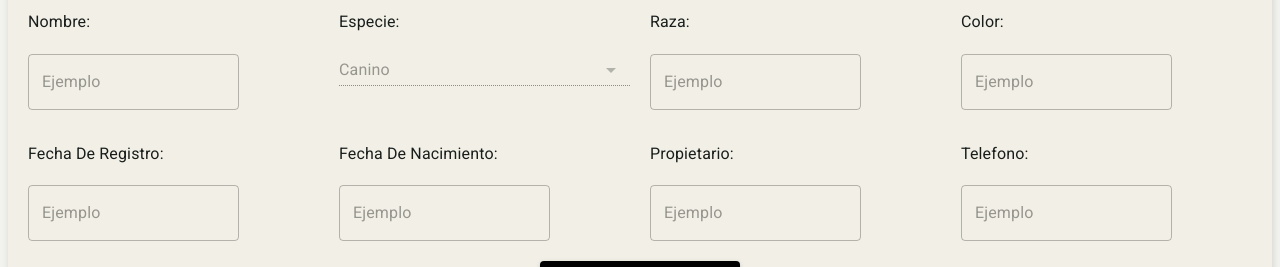
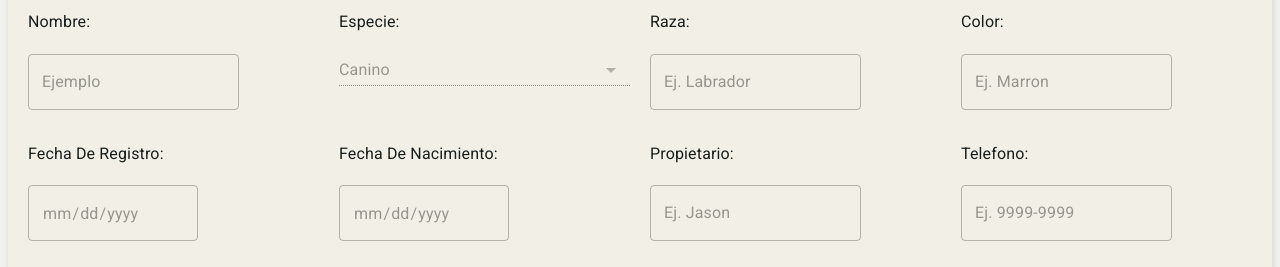
Before and after one commit to sharoncar1121/ProyectoPW, a React (Vite) app: page /Perfil in a window 1280 px wide. Shown: the part 536-803 px from the top of the page. Built offline with nearby package versions, Linux system fonts and the light colour scheme.

Commit message:
cambios visuales

```diff
--- a/src/components/Filtro.jsx
+++ b/src/components/Filtro.jsx
@@ -32,7 +32,6 @@ export const Filtro = ({ onFilterChange }) => {
 
       <FormControl component="fieldset">
         <RadioGroup aria-label="filtro" name="filtro" value={selectedFilter} onChange={handleRadioChange}>
-          <FormControlLabel value="id" control={<Radio />} label="ID" style={{ marginBottom: '10px' }} />
           <FormControlLabel value="raza" control={<Radio />} label="Raza" style={{ marginBottom: '10px' }} />
           <FormControlLabel value="nombre" control={<Radio />} label="Nombre" style={{ marginBottom: '10px' }} />
           <FormControlLabel value="fechaRegistro" control={<Radio />} label="Fecha de Registro" style={{ marginBottom: '10px' }} />
--- a/src/components/UltimoExpeCreados.jsx
+++ b/src/components/UltimoExpeCreados.jsx
@@ -18,7 +18,7 @@ const DataApi = [
   ['https://encrypted-tbn0.gstatic.com/images?q=tbn:ANd9GcRijJuisnRc0CoMe8S4vCd4khXkefl6wj3P5gfdmnDSOcP_lY5Sbr_B6enB5DlX9J6M--M&usqp=CAU', 'Rex','12-03-2024'],
   ['https://t1.ea.ltmcdn.com/es/posts/7/4/3/como_ayudar_a_un_gatito_a_defecar_20347_600.jpg', 'Manchas','12-03-2024' , 'canino', 'Persa', 'Blanco','12-03-2010', 'Luis Cardona', '33481474' ],
   ['https://t1.ea.ltmcdn.com/es/posts/7/4/3/como_ayudar_a_un_gatito_a_defecar_20347_600.jpg', 'Nieve','13-03-2024' , 'canino', 'Persa', 'Blanco','12-03-2010', 'Luis Cardona', '33481474' ],
-  //['https://www.ngenespanol.com/wp-content/uploads/2023/02/dragon-de-komodo-el-lagarto-mas-grande-del-mundo.jpg', 'Lagarto','14-03-2024']
+  ['https://www.ngenespanol.com/wp-content/uploads/2023/02/dragon-de-komodo-el-lagarto-mas-grande-del-mundo.jpg', 'Lagarto','14-03-2024']
 ];
 
 function createData(id, imagen, nombre, FechaRegistro) {
--- a/src/components/expediente.jsx
+++ b/src/components/expediente.jsx
@@ -63,36 +63,36 @@ export const Expediente = () => {
 
             <div>
               <Typography variant="subtitle1" gutterBottom style={{ height: '40px', paddingTop: '10px' }}> Raza: </Typography>
-              <TextField label='Ejemplo' variant='outlined' type='text' disabled={raza}/>
+              <TextField label='Ej. Labrador' variant='outlined' type='text' disabled={raza}/>
             </div>
 
             <div>
               <Typography variant="subtitle1" gutterBottom style={{ height: '40px', paddingTop: '10px' }}> Color: </Typography>
-              <TextField label='Ejemplo' variant='outlined' type='text' disabled={color}/>
+              <TextField label='Ej. Marron' variant='outlined' type='text' disabled={color}/>
             </div>
 
             <div>
               <Typography variant="subtitle1" gutterBottom style={{ height: '40px', paddingTop: '10px' }}> Fecha De Registro: </Typography>
-              <TextField label='Ejemplo' variant='outlined' type='text' disabled={fechaRegistro}/>
+              <TextField variant='outlined' type='date' disabled={fechaRegistro}/>
             </div>
 
             <div>
               <Typography variant="subtitle1" gutterBottom style={{ height: '40px', paddingTop: '10px' }}> Fecha De Nacimiento: </Typography>
-              <TextField label='Ejemplo' variant='outlined' type='text' disabled={fechaNacimiento}/>
+              <TextField variant='outlined' type='date' disabled={fechaNacimiento}/>
             </div>
 
             <div>
               <Typography variant="subtitle1" gutterBottom style={{ height: '40px', paddingTop: '10px' }}> Propietario: </Typography>
-              <TextField label='Ejemplo' variant='outlined' type='text' disabled={propietario}/>
+              <TextField label='Ej. Jason' variant='outlined' type='text' disabled={propietario}/>
             </div>
 
             <div>
               <Typography variant="subtitle1" gutterBottom style={{ height: '40px', paddingTop: '10px' }}> Telefono: </Typography>
-              <TextField label='Ejemplo' variant='outlined' type='text' disabled={telefono}/>
+              <TextField label='Ej. 9999-9999' variant='outlined' type='text' disabled={telefono}/>
             </div>
           </div>
 
-          <Stack direction="row" spacing={2} style={{ justifyContent: 'center', marginTop: '20px' }}>
+          <Stack direction="row" spacing={2} style={{ justifyContent: 'center', marginTop: '30px' }}>
             <Button variant="contained" style={{ width: '200px', color: '#fff', background: '#000' }} onClick={handleSubmit}>{nombre ? 'Editar Expediente' : 'Cancelar Edición'}</Button>
           </Stack>
         </div>
```
